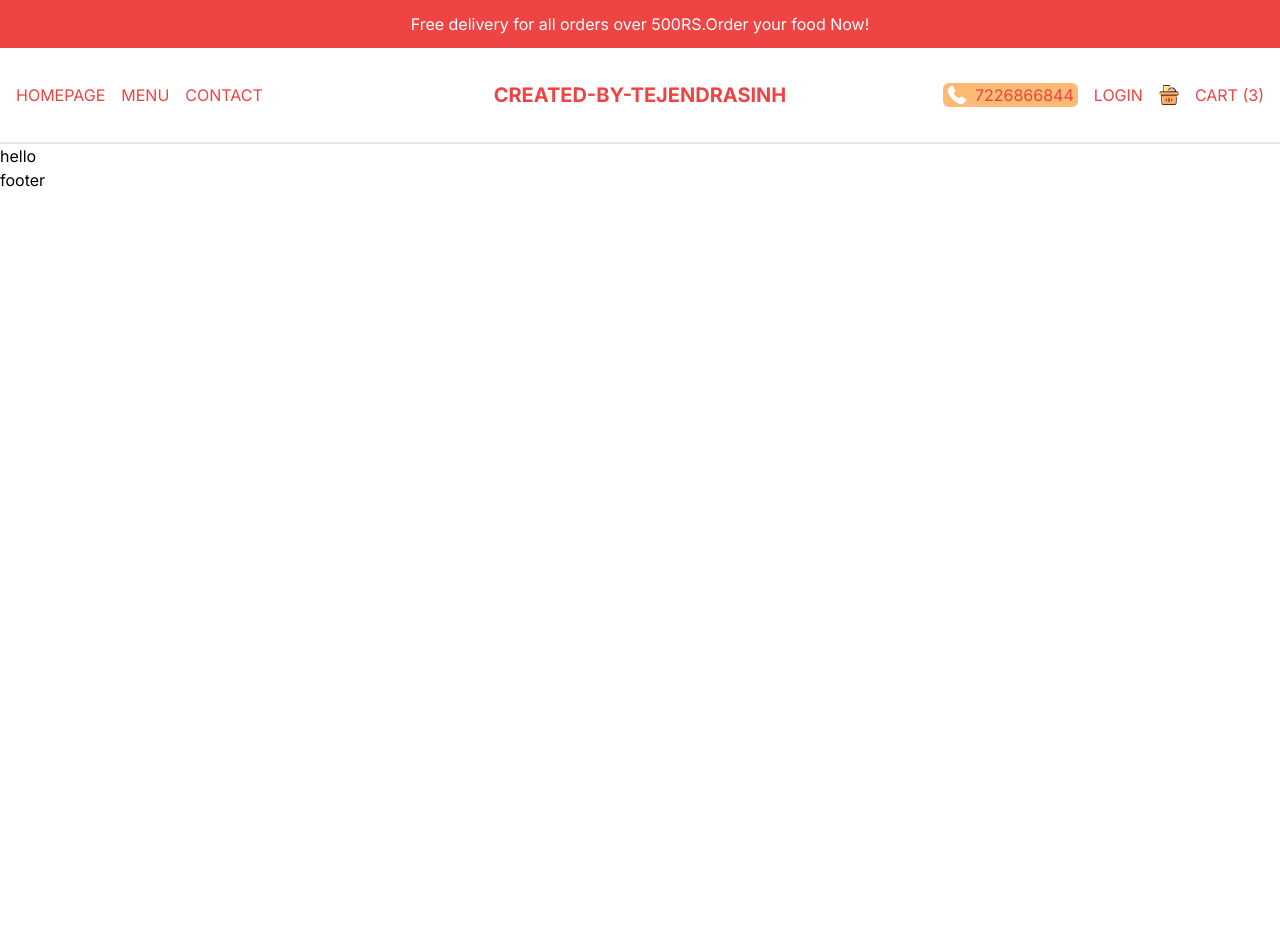
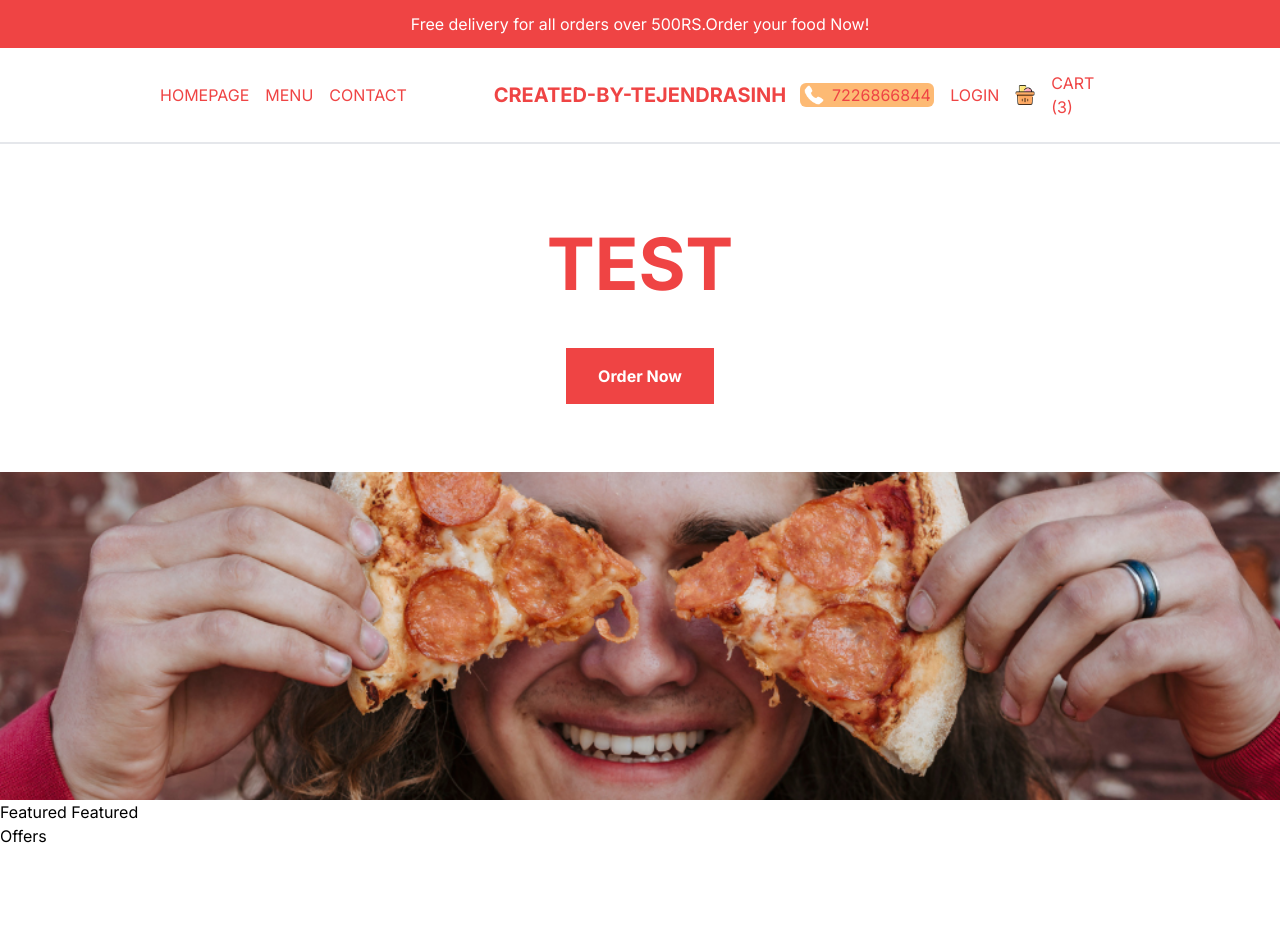
Before and after one commit to Tejendrasinh6844/nextfoodapp-1, a Next.js app: page / in a window 1280 px wide. Shown: the top 952 px of the page. Before the commit the page ends 800 px from the top, so only its background shows below. Built offline with nearby package versions, Linux system fonts and the light colour scheme.

Commit message:
7feb work add

```diff
--- a/src/app/page.tsx
+++ b/src/app/page.tsx
@@ -1,9 +1,14 @@
-import Image from "next/image";
+import Featured from "@/components/Featured";
+import Offers from "@/components/Offers";
+import Slider from "@/components/Slider";
+
 
 export default function Home() {
   return (
     <main className="">
-    <h1>hello</h1>
+    <Slider/>
+    <Featured/>
+    <Offers/>
     </main>
   );
 }
--- /dev/null
+++ b/src/components/Featured.tsx
@@ -0,0 +1,12 @@
+import React from 'react'
+
+const Featured = () => {
+  return (
+    <div>
+      Featured
+Featured
+    </div>
+  )
+}
+
+export default Featured
--- a/src/components/Footer.tsx
+++ b/src/components/Footer.tsx
@@ -1,9 +1,13 @@
+import Link from 'next/link'
 import React from 'react'
 
 const Footer = () => {
   return (
-    <div>
-      footer
+    <div className="h-12 md:h-24 p-4 lg:p-20 xl:p-40 text-red-500 flex items-center justify-between  ">
+      <Link href="/" className="font-bold text-xl ">
+      Tejendra
+      </Link>
+      <p>All Rights Reserved</p>
     </div>
   )
 }
--- a/src/components/Navbar.tsx
+++ b/src/components/Navbar.tsx
@@ -6,7 +6,7 @@ import Image from 'next/image'
 const Navbar = () => {
   const user = false
   return (
-    <div className=' h-12 text-red-500 p-4 flex justify-between items-center border-b-2 boder-b-red-500 uppercase md:h-24 ' >
+    <div className=' h-12 text-red-500 p-4 flex justify-between items-center border-b-2 boder-b-red-500 uppercase md:h-24  lg:px-20 xl:px-40  ' >
       {/* left links */}
       <div className="hidden md:flex gap-4  flex-1">
         <Link href="/">HomePage</Link>
@@ -18,7 +18,7 @@ const Navbar = () => {
       <div className='text-xl md:font-bold flex-1 md:text-center'>
         <Link href="/">
           {/* Massimo */}
-        Created-by-Tejendrasinh
+          Created-by-Tejendrasinh
         </Link>
       </div>
       {/* mobile-menu */}
@@ -28,12 +28,12 @@ const Navbar = () => {
       {/* right links */}
       <div className="hidden md:flex gap-4 items-center flex-1  justify-end">
         <div className='md:absolute top-3 r-2 lg:static flex items-center gap-2 cursor-pointer bg-orange-300 px-1 rounded-md'>
-          <Image src="/phone.png" alt='' width={20} height={20}/>
+          <Image src="/phone.png" alt='' width={20} height={20} />
           <span>7226866844</span>
         </div>
-       {!user ?  <Link href="/login">Login</Link> :
-        <Link href="/orders">Orders</Link>}
-        <CartIcon/>
+        {!user ? <Link href="/login">Login</Link> :
+          <Link href="/orders">Orders</Link>}
+        <CartIcon />
       </div>
     </div>
   )
--- /dev/null
+++ b/src/components/Offers.tsx
@@ -0,0 +1,11 @@
+import React from 'react'
+
+const Offers = () => {
+  return (
+    <div>
+      Offers
+    </div>
+  )
+}
+
+export default Offers
--- /dev/null
+++ b/src/components/Slider.tsx
@@ -0,0 +1,27 @@
+import Image from 'next/image'
+import React from 'react'
+
+const Slider = () => {
+  return (
+    <div className="flex flex-col h-[calc(100vh-6rem)] md:h-[calc(100vh-9rem)]">
+      {/* text-container */}
+      <div className="h-1/2  flex items-center justify-center flex-col gap-8 text-red-500 font-bold">
+        <h1 className="text-5xl text-center uppercase p-4 md:text-6xl xl:text-7xl "> test </h1>
+        <button className="bg-red-500 text-white py-4 px-8 ">Order Now</button>
+      </div>
+
+      {/* image-container */}
+<div className="h-1/2 w-full  relative">
+<Image src="/slide1.png" fill alt="" className="object-cover"/>
+
+</div>
+
+
+
+
+
+    </div>
+  )
+}
+
+export default Slider
```
Also changed, not shown: src/components/Menu.tsx (+18 -18 lines).
